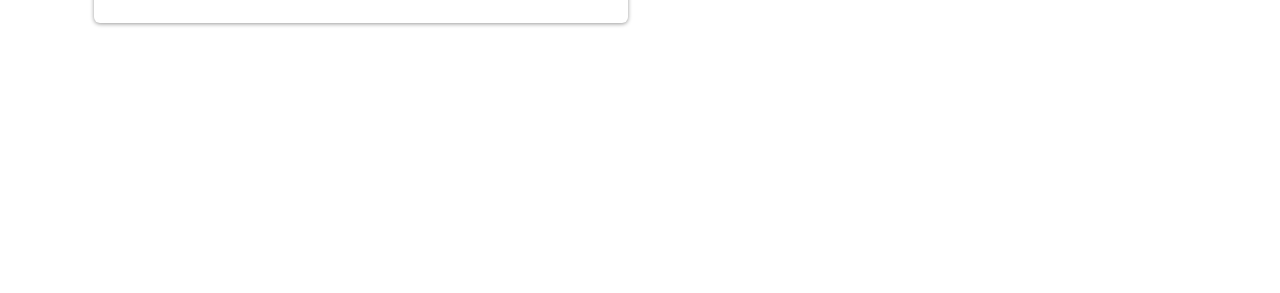
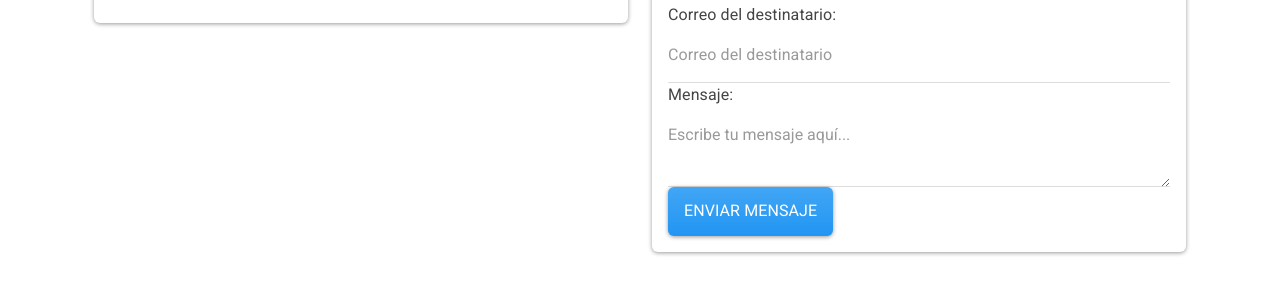
Before and after one commit to JesusMachaca/Sist_Dist-2, a Flask app: page /autenticacion/dashboard in a window 1280 px wide. Shown: the part 507-800 px from the top of the page. Run offline with Flask 3, Linux system fonts and the light colour scheme; the visitor is signed in with stand-in values (Sample User, id 1); data that the repository does not hold is empty; some libraries are stand-ins or nearby versions.

Commit message:
Update dashboard.html

```diff
--- a/templates/dashboard.html
+++ b/templates/dashboard.html
@@ -3,6 +3,7 @@
 {% block body %}
 <div class="container">
     <div class="row content-md-center">
+        <!-- Columna con datos de perfil -->
         <div class="col">
             <div class="card card-body">
                 <h3 class="card-title">Datos de perfil</h3>
@@ -30,7 +31,10 @@
                 </div>
             </div>
         </div>
+
+        <!-- Columna con registro de publicaciones y sesiones -->
         <div class="col">
+            <!-- Registro de publicaciones -->
             <div class="card card-body">
                 <h3 class="card-title">Registro de publicaciones</h3>
                 <table class="table table-hover">
@@ -57,9 +61,8 @@
                     </tbody>
                 </table>
             </div>
-            <div>
-                <p></p>
-            </div>
+
+            <!-- Registro de sesiones -->
             <div class="card card-body">
                 <h3 class="card-title">Registro de Sesiones</h3>
                 <table class="table table-hover">
@@ -86,6 +89,22 @@
                     </tbody>
                 </table>
             </div>
+
+            <!-- Nueva sección: Enviar mensaje directo -->
+            <div class="card card-body">
+                <h3 class="card-title">Enviar un mensaje directo</h3>
+                <form action="/mensajes/enviar" method="POST">
+                    <div class="form-group">
+                        <label for="correo_receptor">Correo del destinatario:</label>
+                        <input type="email" id="correo_receptor" name="correo_receptor" class="form-control" placeholder="Correo del destinatario" required>
+                    </div>
+                    <div class="form-group">
+                        <label for="contenido">Mensaje:</label>
+                        <textarea id="contenido" name="contenido" class="form-control" placeholder="Escribe tu mensaje aquí..." required></textarea>
+                    </div>
+                    <button type="submit" class="btn btn-primary">Enviar mensaje</button>
+                </form>
+            </div>
         </div>
     </div>
 </div>
```
